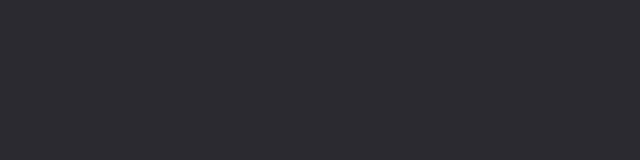
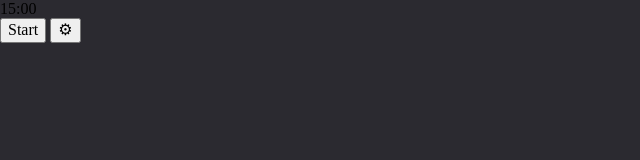
Before and after one commit to peter-hinch/advent-of-css-2022-01-pomodoro-timer, a website: page index.html in a window 1280 px wide. Shown: the whole page, without its empty margins (0-640 px from the left). Drawn offline with nearby package versions, Linux system fonts and the light colour scheme.

Commit message:
Begin roughing in HTML structure.

```diff
--- a/index.html
+++ b/index.html
@@ -8,5 +8,19 @@
     <link rel="stylesheet" href="./styles.css" />
     <link rel="stylesheet" href="./node_modules/normalize.css/normalize.css" />
   </head>
-  <body></body>
+  <body>
+    <main>
+      <section id="timer">
+        <div class="timer__bezel-background">
+          <div class="timer__bezel-foreground">
+            <div class="timer__face">
+              <div class="face__countdown">15:00</div>
+              <button class="face__button-start-stop">Start</button>
+              <button class="face__button-settings">⚙</button>
+            </div>
+          </div>
+        </div>
+      </section>
+    </main>
+  </body>
 </html>
```
